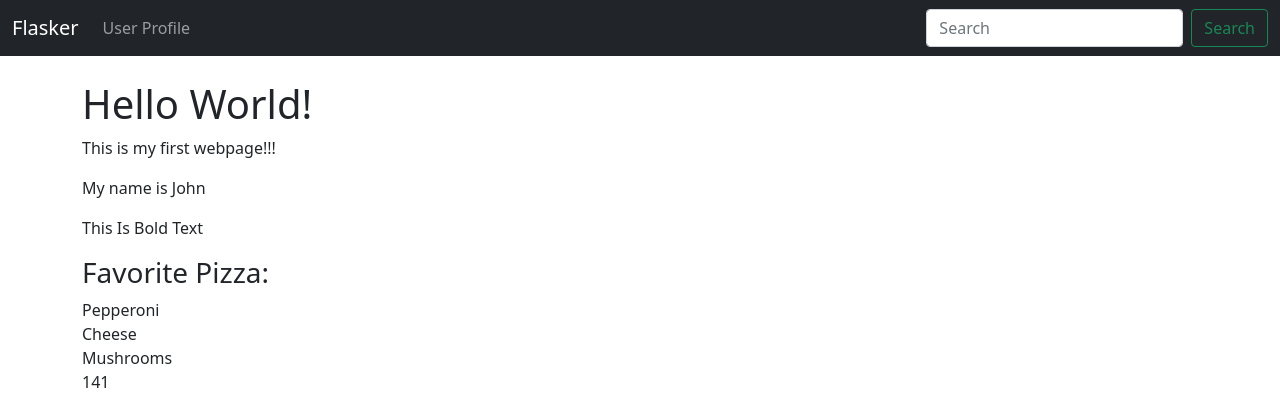
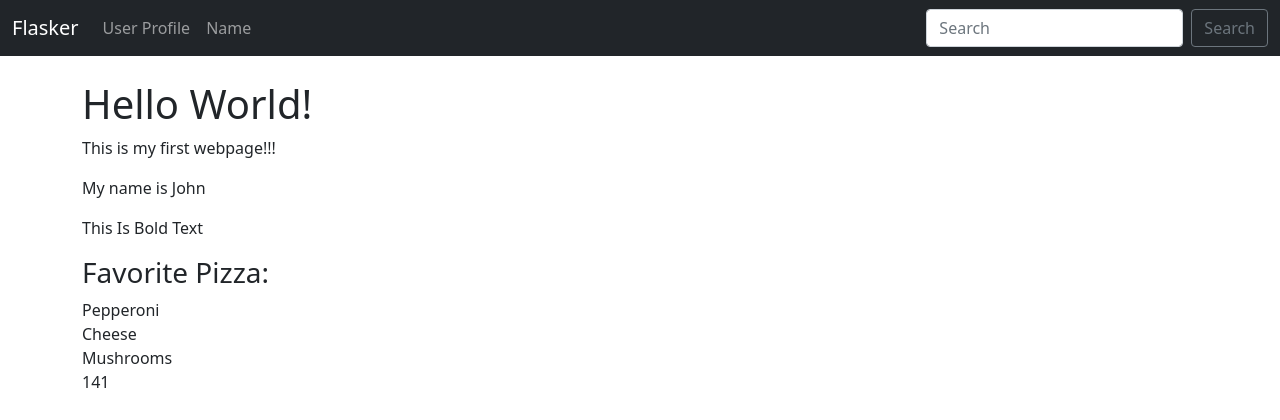
Before and after one commit to flatplanet/flasker, a Flask app: page / in a window 1280 px wide. Shown: the top 420 px of the page. Run offline with Flask 2, Linux system fonts and the light colour scheme.

Commit message:
added wtf forms

```diff
--- a/hello.py
+++ b/hello.py
@@ -1,8 +1,17 @@
 from flask import Flask, render_template
-
+from flask_wtf import FlaskForm
+from wtforms import StringField, SubmitField
+from wtforms.validators import DataRequired
 
 # Create a Flask Instance
 app = Flask(__name__)
+app.config['SECRET_KEY'] = "my super secret key that no one is supposed to know"
+
+# Create a Form Class
+class NamerForm(FlaskForm):
+	name = StringField("What's Your Name", validators=[DataRequired()])
+	submit = SubmitField("Submit")
+
 
 # Create a route decorator
 @app.route('/')
@@ -47,3 +56,17 @@ def page_not_found(e):
 @app.errorhandler(500)
 def page_not_found(e):
 	return render_template("500.html"), 500
+
+# Create Name Page
+@app.route('/name', methods=['GET', 'POST'])
+def name():
+	name = None
+	form = NamerForm()
+	# Validate Form
+	if form.validate_on_submit():
+		name = form.name.data
+		form.name.data = ''
+
+	return render_template("name.html",
+		name = name,
+		form = form)
--- a/templates/navbar.html
+++ b/templates/navbar.html
@@ -11,11 +11,15 @@
           <a class="nav-link" href="{{ url_for('user', name='John')}}">User Profile</a>
         </li>
 
+        <li class="nav-item">
+          <a class="nav-link" href="{{ url_for('name')}}">Name</a>
+        </li>
+
 
       </ul>
       <form class="d-flex">
         <input class="form-control me-2" type="search" placeholder="Search" aria-label="Search">
-        <button class="btn btn-outline-success" type="submit">Search</button>
+        <button class="btn btn-outline-secondary" type="submit">Search</button>
       </form>
     </div>
   </div>
```
Also changed, not shown: templates/name.html (added, +27 -0 lines).
